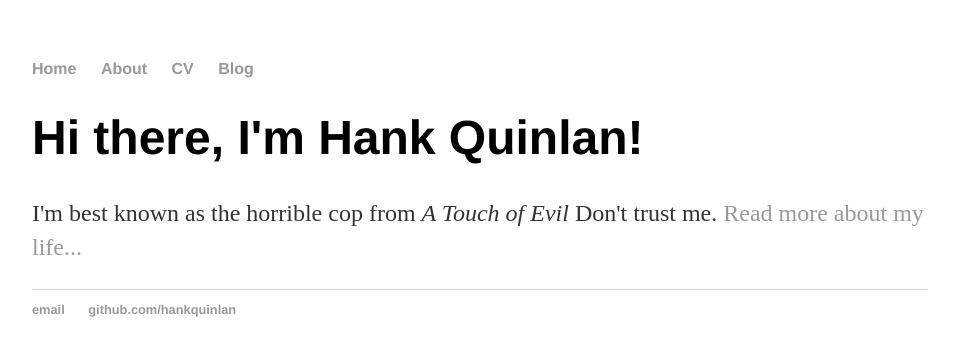
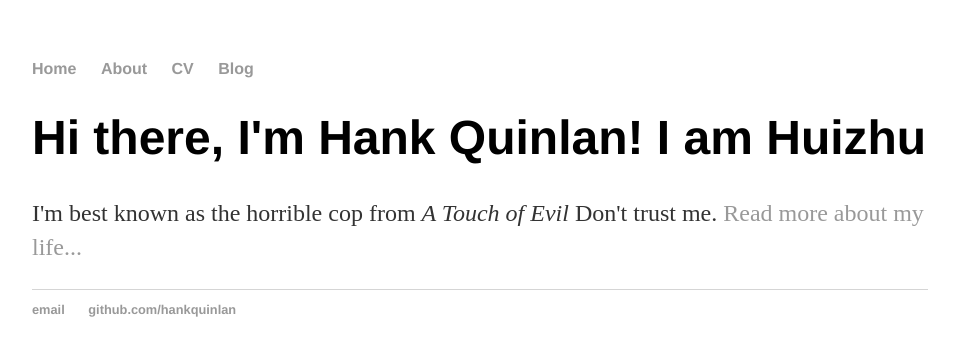
Before and after one commit to huizhuzhao/huizhuzhao.github.io, a Jekyll site: the page built from index.html, in a window 1280 px wide. Shown: the top 356 px of the page, without its empty margins (160-1115 px from the left). Built offline with Jekyll 4.4.1, drawn with Linux system fonts in a browser that asks for light colours.

Commit message:
small change

```diff
--- a/index.html
+++ b/index.html
@@ -3,6 +3,6 @@ layout: default
 title: Huizhu Zhao
 ---
 <div class="blurb">
-	<h1>Hi there, I'm Hank Quinlan!</h1>
+	<h1>Hi there, I'm Hank Quinlan! I am Huizhu</h1>
 	<p>I'm best known as the horrible cop from <em>A Touch of Evil</em> Don't trust me. <a href="/about">Read more about my life...</a></p>
 </div><!-- /.blurb -->
```
